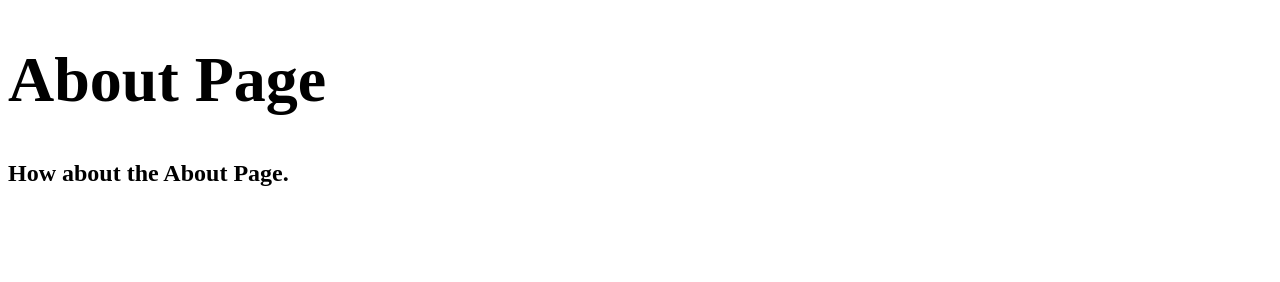
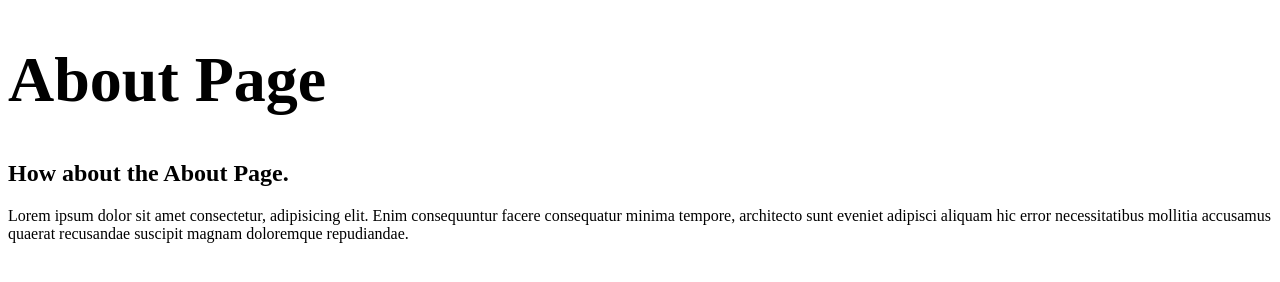
Before and after one commit to suraj122/my-first-repo, a plain HTML site: page about.html in a window 1280 px wide. Drawn offline with Linux system fonts and the light colour scheme.

Commit message:
Update the project

```diff
--- a/about.html
+++ b/about.html
@@ -10,5 +10,11 @@
   <body>
     <h1>About Page</h1>
     <h2>How about the About Page.</h2>
+    <p>
+      Lorem ipsum dolor sit amet consectetur, adipisicing elit. Enim
+      consequuntur facere consequatur minima tempore, architecto sunt eveniet
+      adipisci aliquam hic error necessitatibus mollitia accusamus quaerat
+      recusandae suscipit magnam doloremque repudiandae.
+    </p>
   </body>
 </html>
```
Also changed, not shown: index.html (+6 -0 lines), signup.html (+5 -0 lines).
